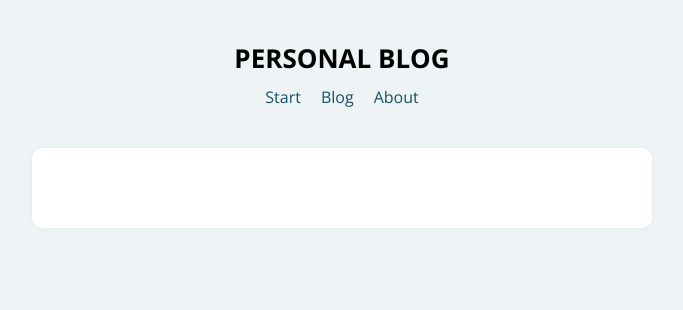
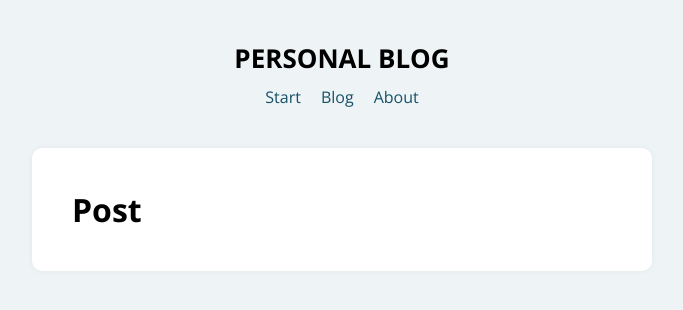
Before and after one commit to EdRafCas/app_blog_using_react_router, a React (Create React App) app: page /post/1 in a window 1280 px wide. Shown: the top 310 px of the page, without its empty margins (298-981 px from the left). Built offline with nearby package versions, Linux system fonts and the light colour scheme.

Commit message:
creating small changes to the post mechanic, still have to wrap it up

```diff
--- a/src/App.js
+++ b/src/App.js
@@ -5,6 +5,7 @@ import Header from './components/Header';
 import Inicio from './components/Inicio';
 import Blog from './components/Blog';
 import About from './components/About';
+import Post from './components/Post';
 
 const App = () => {
   return (
@@ -15,6 +16,7 @@ const App = () => {
         <Main>
           <Route path="/" exact={true} component={Inicio} />
           <Route path="/blog" component={Blog} />
+          <Route path="/post/:id" component={Post} />
           <Route path="/about" component={About} />
         </Main>
       </ContenedorPrincipal>
--- /dev/null
+++ b/src/components/Post.js
@@ -0,0 +1,11 @@
+import React from 'react';
+import posts from "./../data/posts"
+
+const Post = (props) => {
+    console.log(props)
+    return (
+        <h1>Post</h1>
+     );
+}
+
+export default Post;
```
